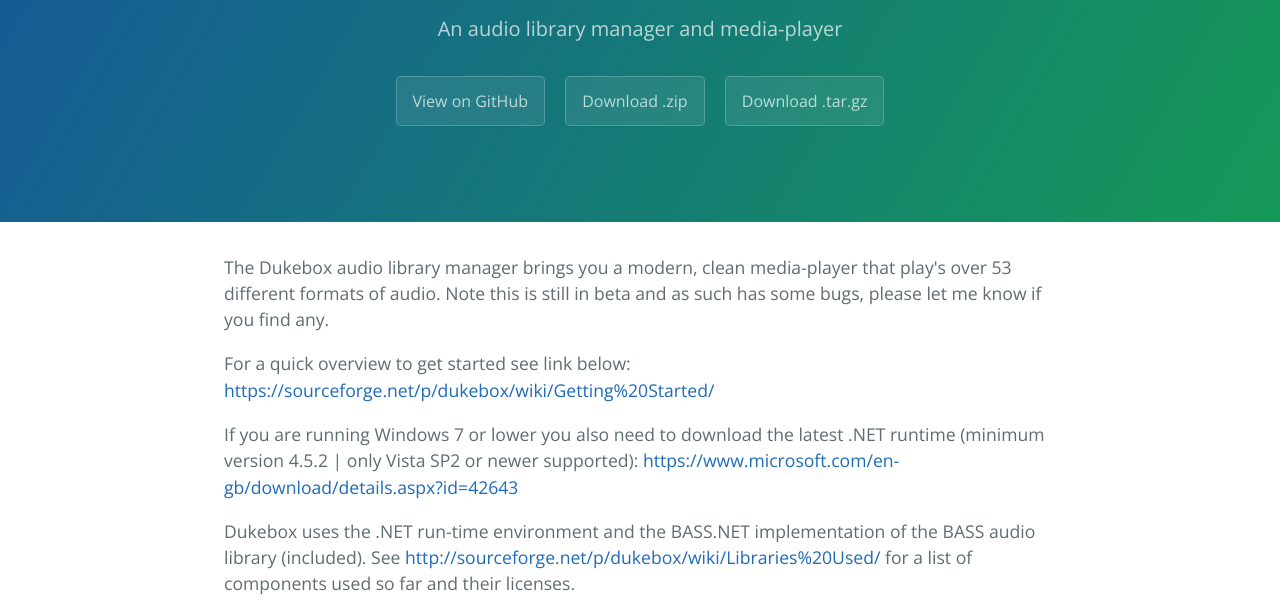
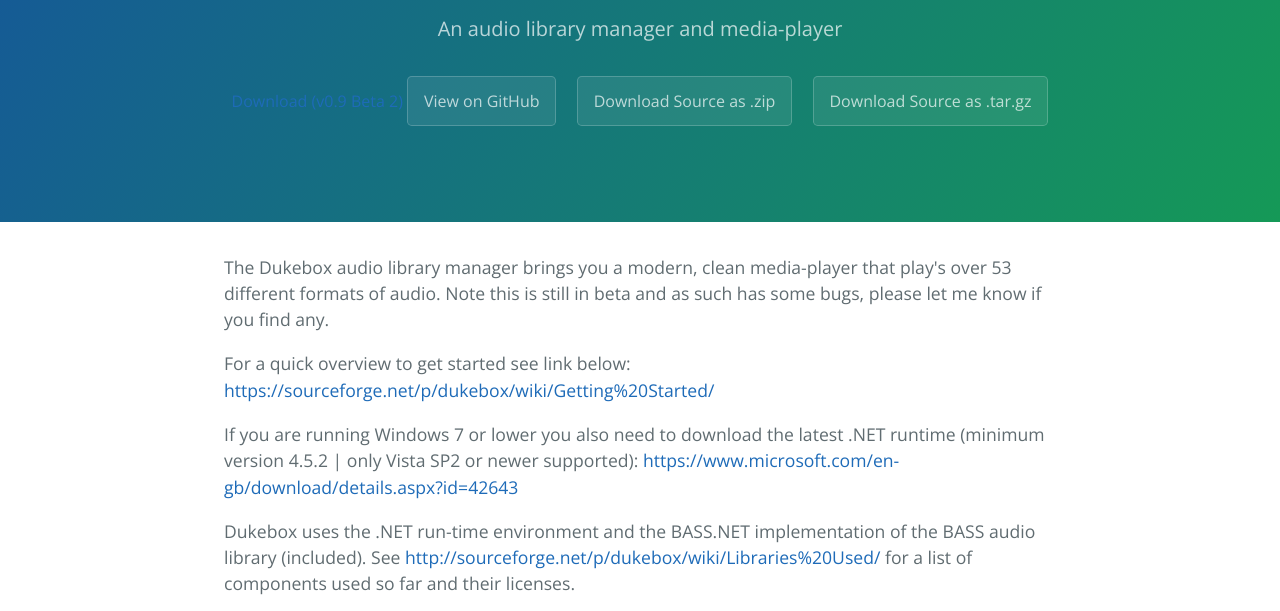
Before and after one commit to djfdyuruiry/Dukebox, a plain HTML site: page index.html in a window 1280 px wide. Shown: the part 161-772 px from the top of the page. Drawn offline with nearby package versions, Linux system fonts and the light colour scheme.

Commit message:
Adding 0.9 beta 2 installer download link

```diff
--- a/index.html
+++ b/index.html
@@ -13,9 +13,10 @@
     <section class="page-header">
       <h1 class="project-name"><img src="img/app.png" alt="app icon" width="48" height="48"/>Dukebox</h1>
       <h2 class="project-tagline">An audio library manager and media-player</h2>
+      <a href="https://github.com/djfdyuruiry/Dukebox/releases/download/0.9Beta2/Dukebox_v0.9beta2.exe">Download (v0.9 Beta 2)</a>
       <a href="https://github.com/djfdyuruiry/Dukebox" class="btn">View on GitHub</a>
-      <a href="https://github.com/djfdyuruiry/Dukebox/zipball/master" class="btn">Download .zip</a>
-      <a href="https://github.com/djfdyuruiry/Dukebox/tarball/master" class="btn">Download .tar.gz</a>
+      <a href="https://github.com/djfdyuruiry/Dukebox/zipball/master" class="btn">Download Source as .zip</a>
+      <a href="https://github.com/djfdyuruiry/Dukebox/tarball/master" class="btn">Download Source as .tar.gz</a>
     </section>
 
     <section class="main-content">
```
